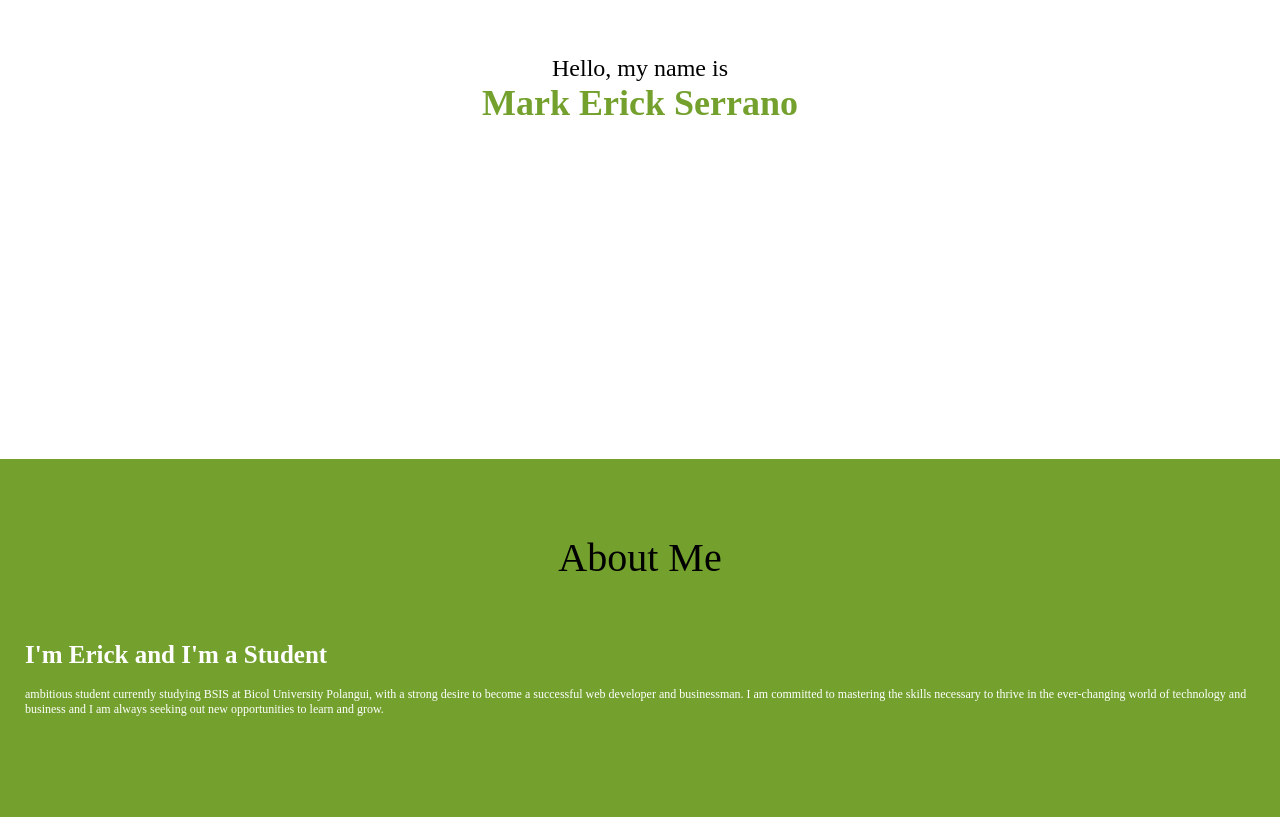
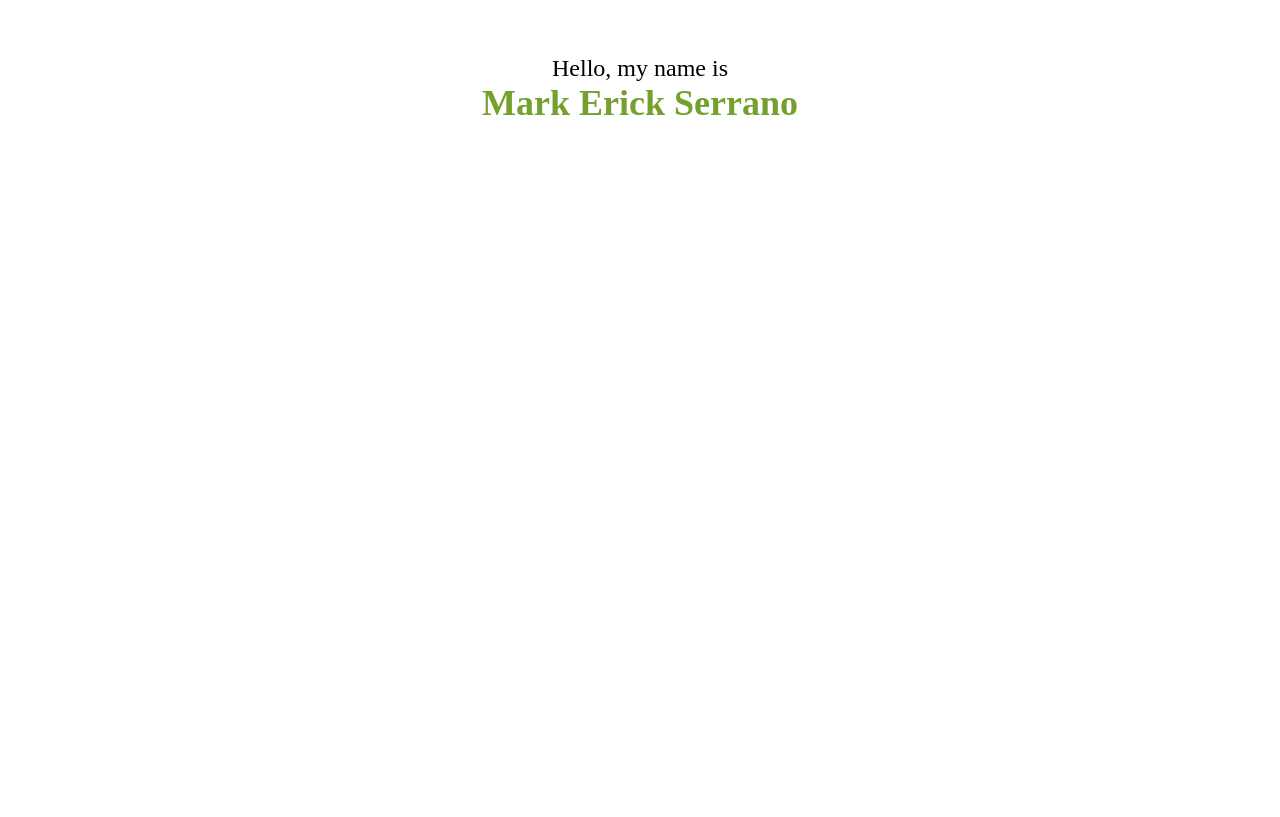
Before and after one commit to Baizhuu/Portfolio, a plain HTML site: page Index.html in a window 1280 px wide. Shown: the part 281-1098 px from the top of the page. After the commit the page ends 800 px from the top, so only its background shows below. Drawn offline with Linux system fonts and the light colour scheme.

Commit message:
Add files via upload

```diff
--- a/Index.html
+++ b/Index.html
@@ -15,15 +15,6 @@
   <div class="name">Mark Erick Serrano</div>
   </section>
 
-  <section id="about" class="about">
-    <h2 class="title">About Me</h2>
-    <div class="me">I'm Erick and I'm a <span class="occupation">Student</span></h1>
-    </div>
-    <br>
-    <p class="ako">
-      ambitious student currently studying BSIS at Bicol University Polangui, with a strong desire to become a successful web developer and businessman. I am committed to mastering the skills necessary to thrive in the ever-changing world of technology and business and I am always seeking out new opportunities to learn and grow.
-    </p>
-  </section>
 </body>
 
 </html>
--- a/style.css
+++ b/style.css
@@ -37,11 +37,6 @@ body{
 }
 
 
-#about{
-  padding: 25px;
-  padding-bottom: 100px;
-  background-color: #74A12E;
-}
 
 .title{
   padding-top: 50px;
@@ -53,19 +48,3 @@ body{
   color: black;
 
 }
-
-.about .me{
-  font-size: 25px;
-  font-weight: 600;
-  color: white ;
-}
-
-.about .occupation{
-  color: white;
-}
-
-.about .ako{
-  color: white;
-  font-weight: 20;
-  font-size: 12px;
-}
```
